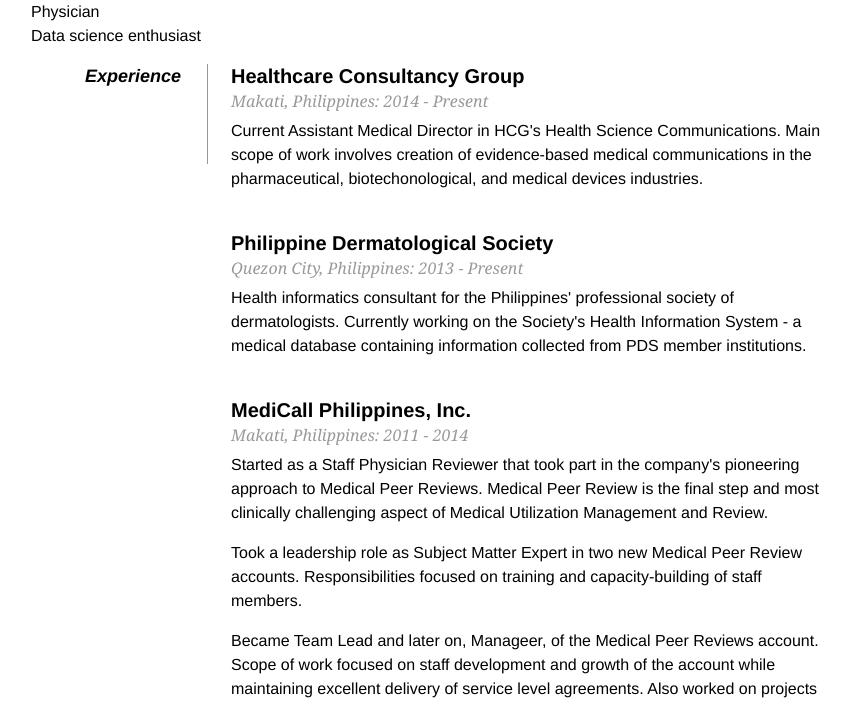
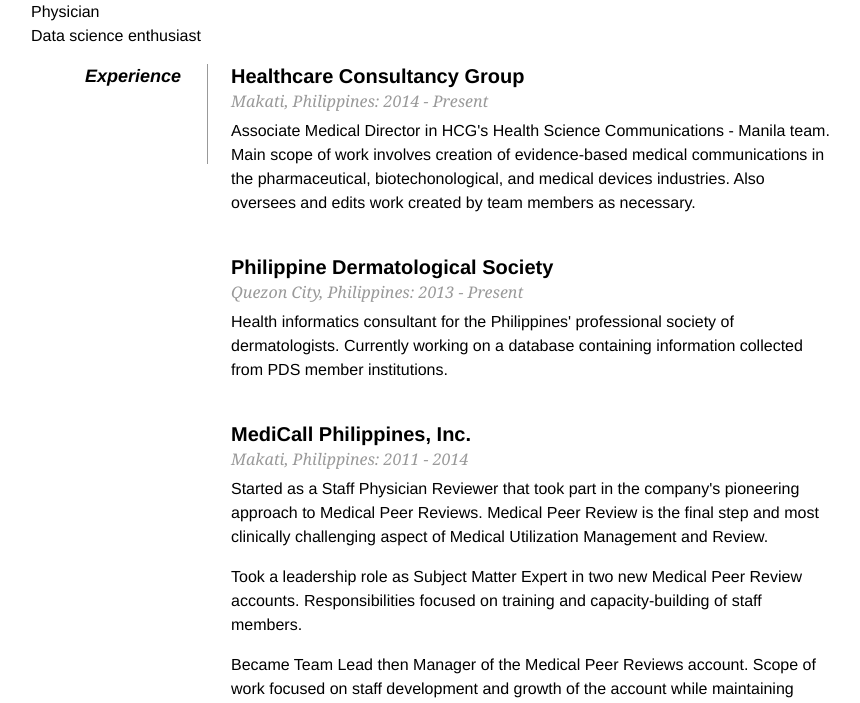
Before and after one commit to jdumagay/jdumagay.github.com, a plain HTML site: page index.html in a window 1280 px wide. Shown: the part 97-800 px from the top of the page, without its empty margins (209-1069 px from the left). Drawn offline with Linux system fonts and the light colour scheme.

Commit message:
Spelling.

```diff
--- a/index.html
+++ b/index.html
@@ -4,7 +4,7 @@
 <head>
     <meta http-equiv="Content-Type" content="text/html; charset=UTF-8">
 
-    <title>Dr. Jose Dumagay</title>
+    <title>Jose Dumagay</title>
 
     <style type="text/css">
         * { margin: 0; padding: 0; }
@@ -46,10 +46,12 @@
                 <h2>Healthcare Consultancy Group<br />
                     <span>Makati, Philippines: 2014 - Present</span>
                 </h2>
-                <p>Current Assistant Medical Director in HCG's Health Science
-                    Communications. Main scope of work involves creation of
-                    evidence-based medical communications in the pharmaceutical,
-                    biotechonological, and medical devices industries.
+                <p>Associate Medical Director in HCG's Health Science
+                    Communications - Manila team. Main scope of work involves
+                    creation of evidence-based medical communications in the
+                    pharmaceutical, biotechonological, and medical devices
+                    industries. Also oversees and edits work created by team
+                    members as necessary.
                 </p>
                 <br />
 
@@ -58,8 +60,7 @@
                 </h2>
                 <p>Health informatics consultant for the Philippines' professional
                     society of dermatologists. Currently working on
-                    the Society's Health Information System - a medical database
-                    containing information collected from PDS member
+                    a database containing information collected from PDS member
                     institutions.
                 </p>
                 <br />
@@ -76,7 +77,7 @@
                     Medical Peer Review accounts. Responsibilities focused on
                     training and capacity-building of staff members.
                 </p>
-                <p>Became Team Lead and later on, Manageer, of the Medical Peer
+                <p>Became Team Lead then Manager of the Medical Peer
                     Reviews account. Scope of work focused on staff development
                     and growth of the account while maintaining excellent
                     delivery of service level agreements. Also worked on projects
@@ -167,10 +168,6 @@
                     Bachelor of Science in Basic Medical Science (<i>cum laude</i>)
                     <br />
                 <h2><span>College of Arts and Sciences: 2012</span></h2>
-                <p>
-                    Master of Science in Health Informatics (Bioinformatics) -
-                    <i>on leave</i>
-                </p>
             </dd>
             <dd class="clear"></dd>
         </dl>
```
